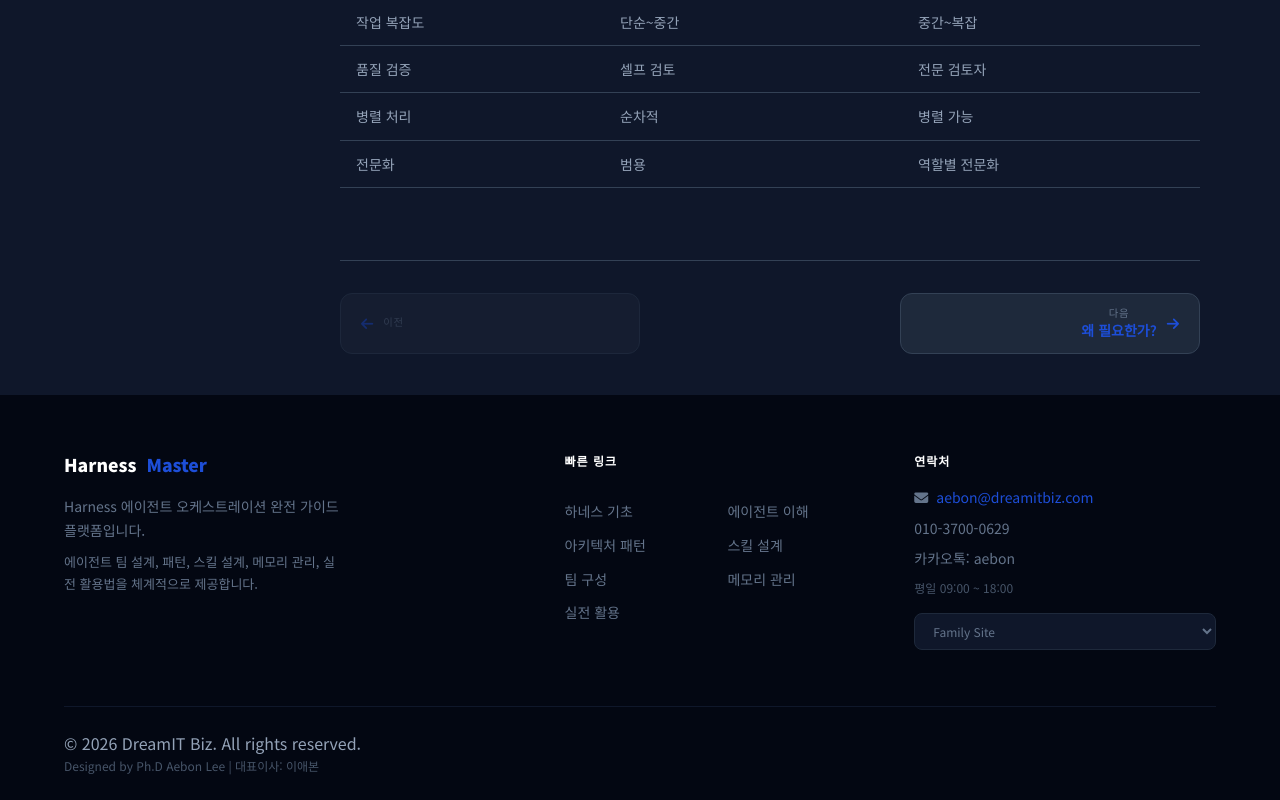
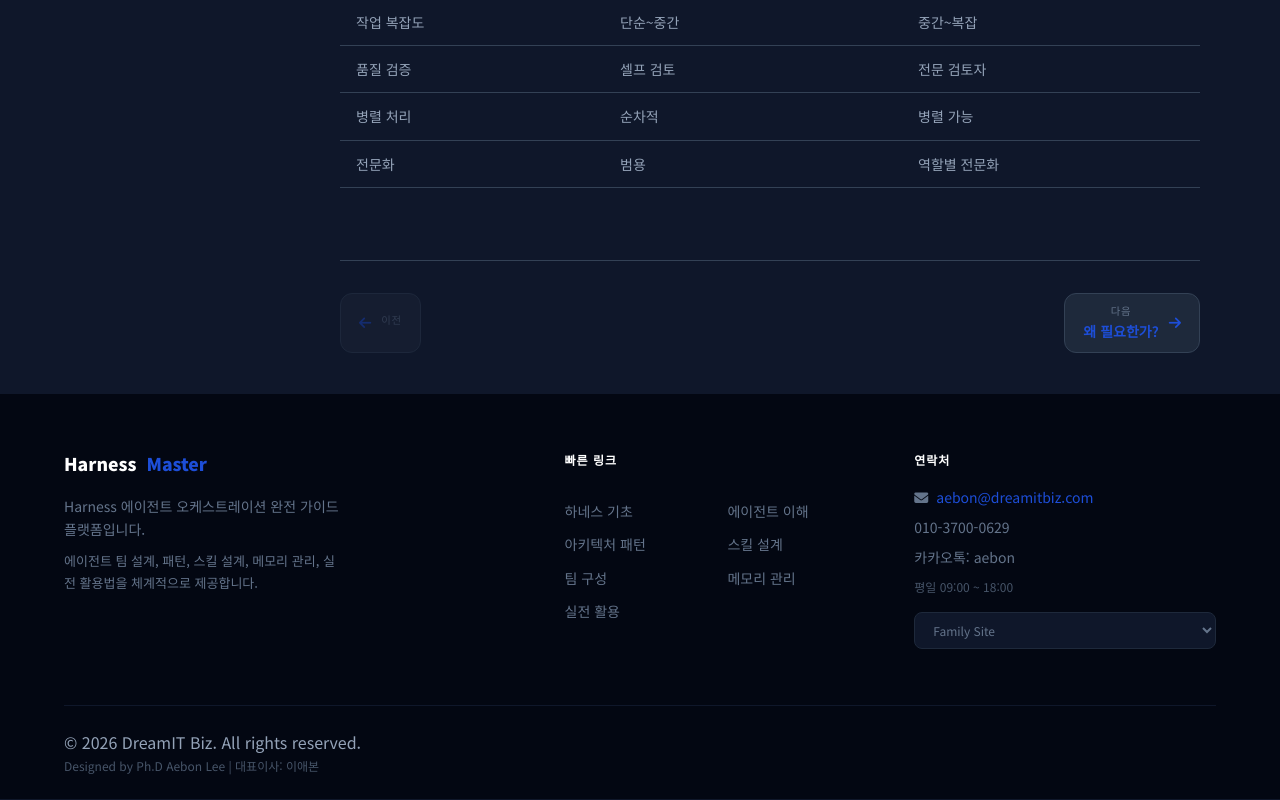
Before and after one commit to aebonlee/harness-study, a React (Vite) app: page /intro in a window 1280 px wide. Shown: the part 869-1669 px from the top of the page. Built offline with nearby package versions, Linux system fonts and the light colour scheme; no server answers.

Commit message:
fix: 이전/다음 버튼 너비 자동조정 + 라벨-제목 간격 개선\n\n- flex: 0 0 auto 추가로 버튼이 늘어나지 않게 수정\n- span gap: 0.15rem → 0.35rem (이전/다음 라벨과 제목 사이 간격)\n\nCo-Authored-By: Claude Sonnet 4.6 <noreply@anthropic.com>

```diff
--- a/src/styles/guide-pages.css
+++ b/src/styles/guide-pages.css
@@ -549,7 +549,7 @@
   display: flex;
   align-items: center;
   gap: 0.625rem;
-  padding: 0.875rem 1.25rem;
+  padding: 0.75rem 1.125rem;
   background: var(--color-surface);
   border: 1px solid var(--color-border);
   border-radius: var(--radius-lg);
@@ -559,6 +559,8 @@
   font-weight: 600;
   color: var(--color-primary);
   transition: all var(--transition-fast);
+  flex: 0 0 auto;
+  width: auto;
 }
 
 .guide-section-nav .guide-nav-btn:hover:not(:disabled) {
@@ -578,7 +580,7 @@
 .guide-nav-btn span {
   display: flex;
   flex-direction: column;
-  gap: 0.15rem;
+  gap: 0.35rem;
 }
 
 .guide-nav-btn span small {
```
